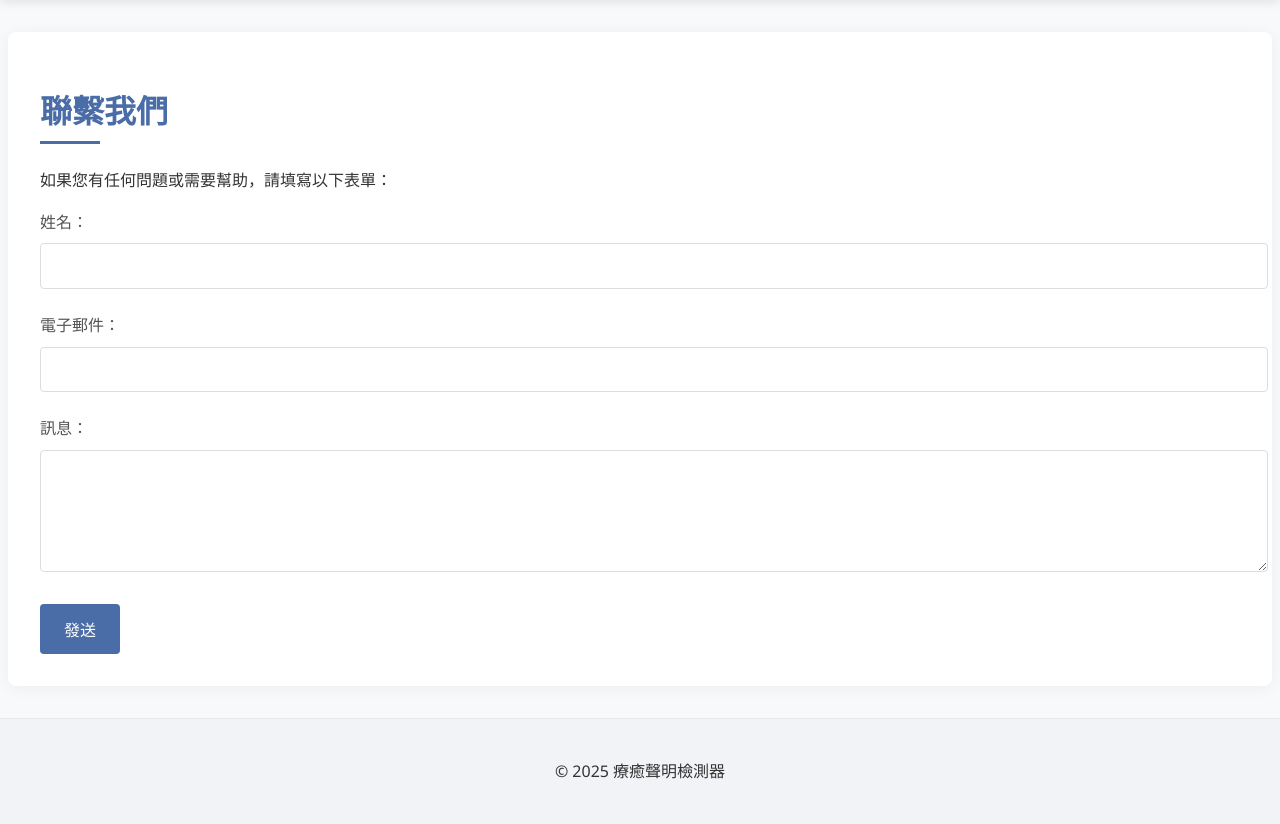
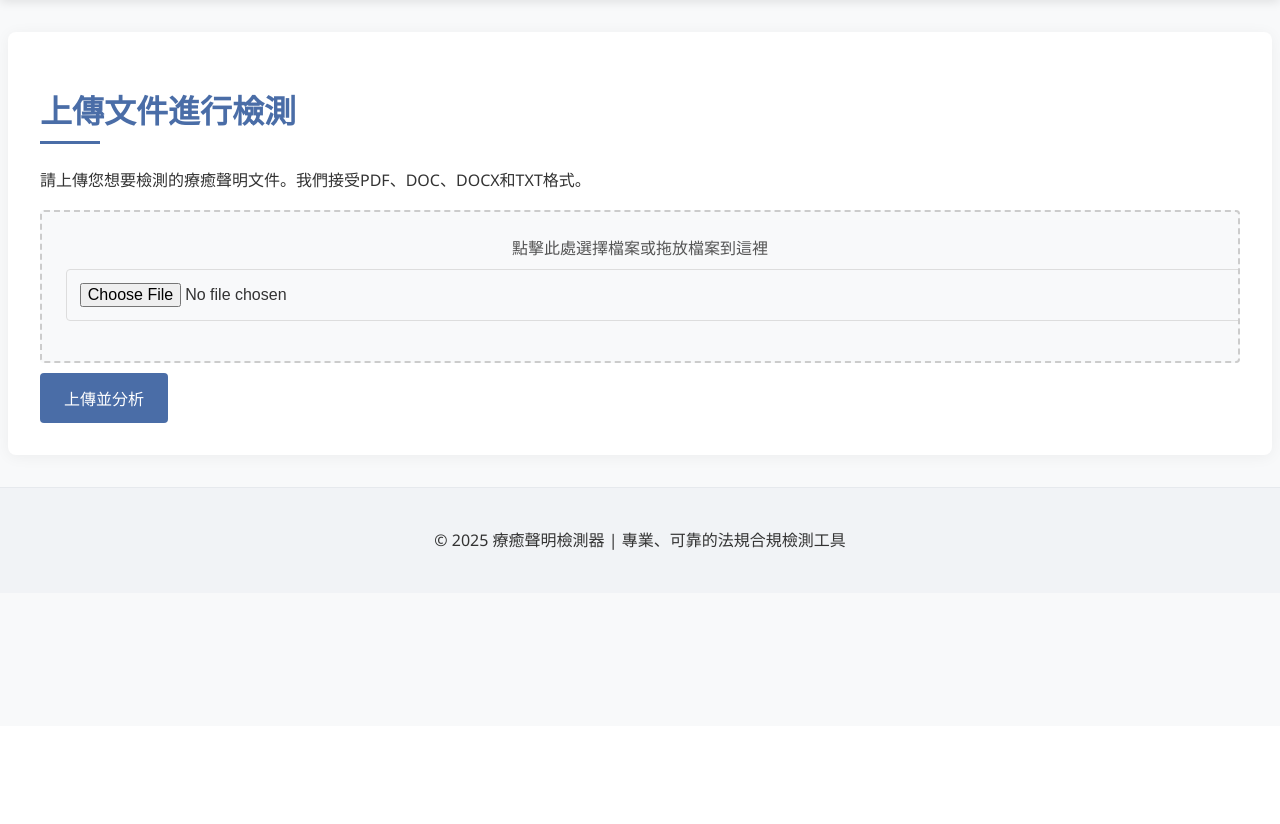
Before and after one commit to wenchun84/therapy-claim-detector, a Flask app: page /contact in a window 1280 px wide. Shown: the part 74-898 px from the top of the page. After the commit the page ends 667 px from the top, so only its background shows below. Run offline with Flask 2, Linux system fonts and the light colour scheme.

Commit message:
Update contact.html

```diff
--- a/templates/contact.html
+++ b/templates/contact.html
@@ -3,6 +3,18 @@
 <head>
     <title>{{ title }}</title>
     <link rel="stylesheet" href="{{ url_for('static', filename='css/style.css') }}">
+    <meta name="viewport" content="width=device-width, initial-scale=1.0">
+    <script>
+        function updateFileName() {
+            const fileInput = document.getElementById('file');
+            const fileNameDisplay = document.getElementById('fileName');
+            if(fileInput.files.length > 0) {
+                fileNameDisplay.textContent = "已選擇檔案: " + fileInput.files[0].name;
+            } else {
+                fileNameDisplay.textContent = "";
+            }
+        }
+    </script>
 </head>
 <body>
     <header>
@@ -14,26 +26,26 @@
         </nav>
     </header>
     <main>
-        <h1>聯繫我們</h1>
-        <p>如果您有任何問題或需要幫助，請填寫以下表單：</p>
-        <form method="post" action="{{ url_for('contact') }}">
-            <div class="form-group">
-                <label for="name">姓名：</label>
-                <input type="text" id="name" name="name" required>
+        <h1>上傳文件進行檢測</h1>
+        <p>請上傳您想要檢測的療癒聲明文件。我們接受PDF、DOC、DOCX和TXT格式。</p>
+
+        {% if error %}
+        <div class="error-message">
+            <p>{{ error }}</p>
         </div>
-            <div class="form-group">
-                <label for="email">電子郵件：</label>
-                <input type="email" id="email" name="email" required>
+        {% endif %}
+
+        <form method="post" enctype="multipart/form-data">
+            <div class="file-upload">
+                <label class="file-upload-label">點擊此處選擇檔案或拖放檔案到這裡</label>
+                <input type="file" id="file" name="file" accept=".pdf,.doc,.docx,.txt" onchange="updateFileName()">
+                <p id="fileName" class="file-name-display"></p>
             </div>
-            <div class="form-group">
-                <label for="message">訊息：</label>
-                <textarea id="message" name="message" rows="5" required></textarea>
-            </div>
-            <button type="submit">發送</button>
+            <button type="submit">上傳並分析</button>
         </form>
     </main>
     <footer>
-        <p>&copy; 2025 療癒聲明檢測器</p>
+        <p>&copy; 2025 療癒聲明檢測器 | 專業、可靠的法規合規檢測工具</p>
     </footer>
 </body>
 </html>
```
Lines whose indentation alone changed are shown as unchanged.
